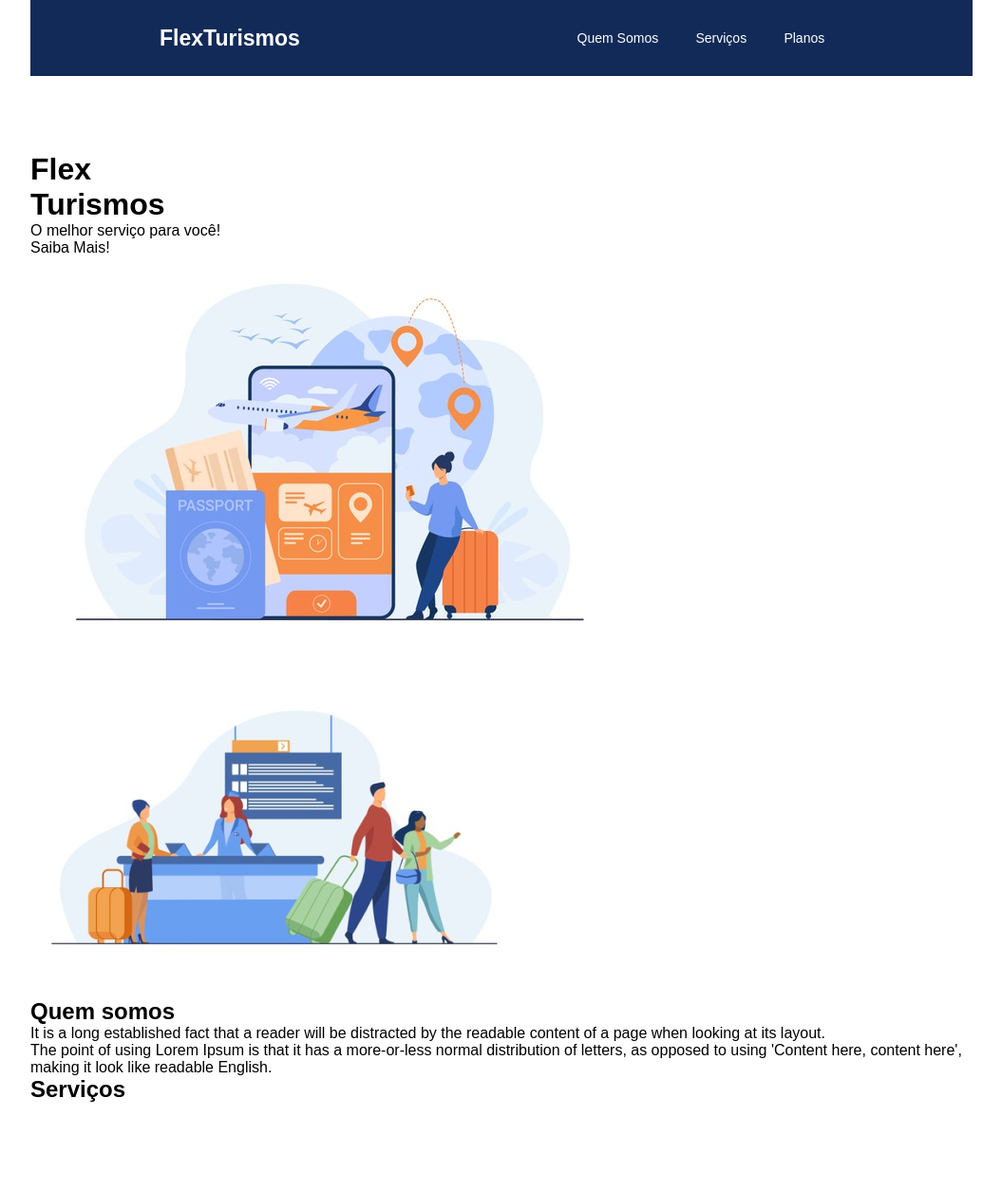
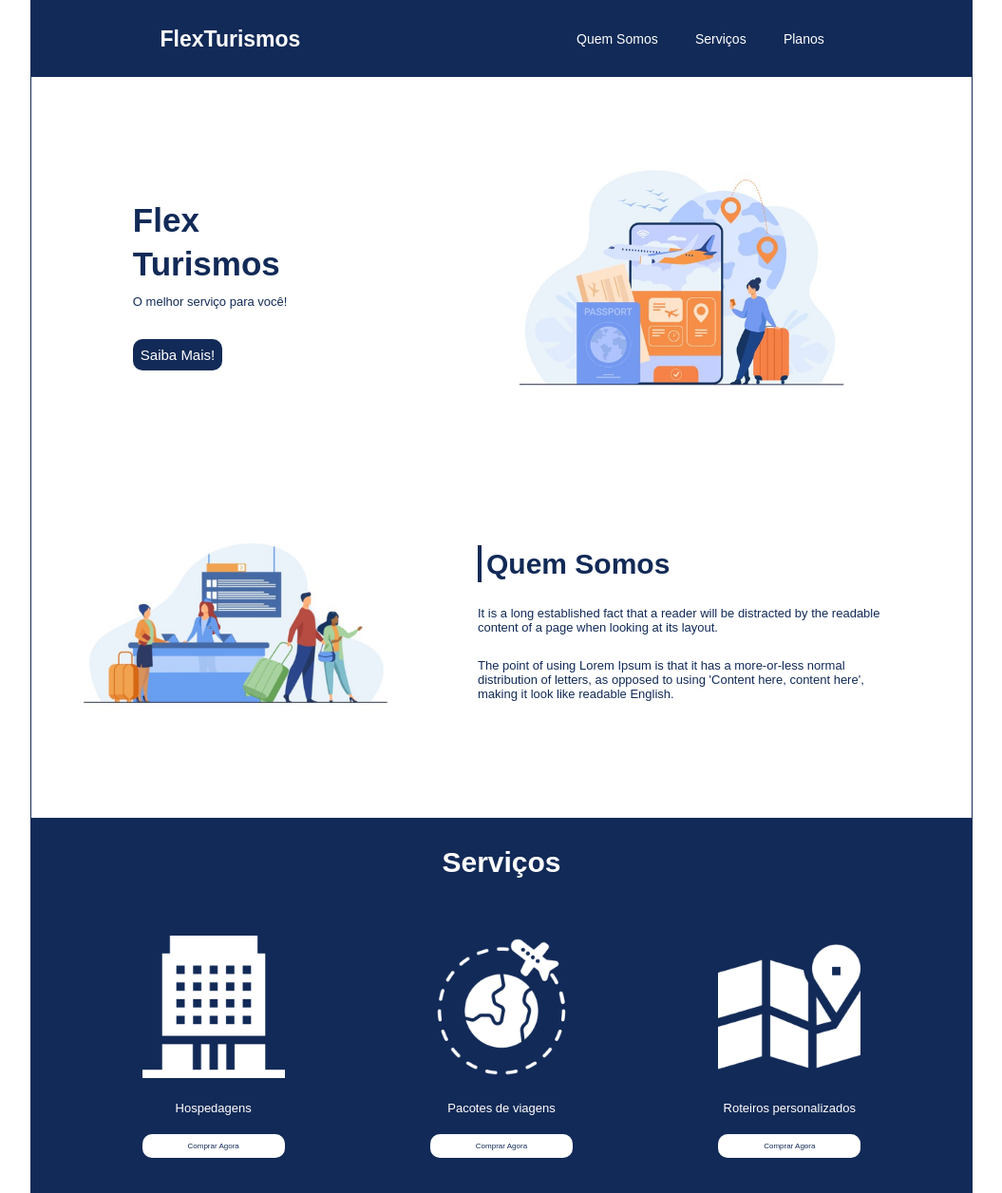
Before and after one commit to EvertondosSantos/Flexbox-DIO, a plain HTML site: page index.html in a window 1280 px wide. Shown: the top 1256 px of the page at 95% size, without its empty margins (112-1167 px from the left). Drawn offline with Linux system fonts and the light colour scheme.

Commit message:
commit 5 QuemSomos e Servicos com CSS

```diff
--- a/index.html
+++ b/index.html
@@ -16,57 +16,57 @@
         </ul>
     </header>
 
-    <div>
-        <div>
+    <div class="container turismoImagem">
+        <div class="flexTurismos">
             <h1>Flex <br>Turismos</h1>
             <p>O melhor serviço para você!</p>
             <a href="">Saiba Mais!</a>
         </div>
 
         <div>
-            <div><img src="./images/0-main.png" alt="banner de apresentação"></div>
+            <img src="./images/0-main.png" alt="banner de apresentação">
         </div>
     </div>
 
-    <div>
+    <div class="container quemSomos">
         <div>
             <img src="./images/1-quem-somos.png" alt="balcão de atendimento">
         </div>
 
         <div>
-            <h2>Quem somos</h2>
+            <h2>Quem Somos</h2>
             <p>It is a long established fact that a reader will be distracted by the readable content of a page when looking at its layout. </p>
             <p>The point of using Lorem Ipsum is that it has a more-or-less normal distribution of letters, as opposed to using 'Content here, content here', making it look like readable English.</p>
         </div>
     </div>
 
-    <div>
+    <div class="container servicosPai">
         <div>
             <h2>Serviços</h2>
         </div>
 
-        <div>
-            <div>
+        <div class="container servicosTipos">
+            <div class="modelo">
                 <div><img src="./images/icon-2.png" alt="hospedagens"></div>
                 <p>Hospedagens</p>
-                <a href="#">Comprar Agora</a>
+                <a href="#" class="botaoBranco">Comprar Agora</a>
             </div>
 
-            <div>
+            <div class="modelo">
                <div><img src="./images/icon-1.png" alt="pacote de viagens"></div>
                <p>Pacotes de viagens</p>
-               <a href="#">Comprar Agora</a>
+               <a href="#" class="botaoBranco">Comprar Agora</a>
             </div>
 
-            <div>
+            <div class="modelo">
                 <div><img src="./images/icon-3.png" alt="roteiros personalizados"></div>
                 <p>Roteiros personalizados</p>
-                <a href="#">Comprar Agora</a>
+                <a href="#" class="botaoBranco">Comprar Agora</a>
             </div>
 
         </div>
     </div>
-
+<!-- ESTÁ OK ATÉ AQUI -->
     <div>
 
         <div>
--- a/style.css
+++ b/style.css
@@ -1,11 +1,14 @@
 *{
     max-width: 992px;
     padding:0;
-    margin: 0;
-    box-sizing: border-box; /* Cada elemento ficara dentro de seu espaço */
+    margin: auto;
+    /* box-sizing: border-box; Cada elemento ficara dentro de seu espaço */
     color:	#000000;
     font-family: 'Oswald', sans-serif;
-    margin: auto;
+}
+
+body{
+    border: 1px solid #122A57;
 }
 
 ul{
@@ -14,10 +17,14 @@ ul{
 
 a{
     text-decoration: none;
+    margin: 0;
 }
 
 .container{
     display: flex;
+}
+h2{
+    font-size: 30px;
 }
 
 
@@ -41,3 +48,96 @@ header ul li a{
     width: 300px;
     justify-content: space-between;
 }
+
+/* Criar um container para a parte do flexTurismos com o texto e a imagem */
+.turismoImagem{
+    align-items: center;
+}
+
+.flexTurismos{
+    display: block;
+}
+.flexTurismos h1{
+    font-size: 35px;
+    color: #122A57;
+    line-height: 1.3;
+    margin-bottom: 10px;
+}
+.flexTurismos p{
+    color: #122A57;
+    margin-bottom: 40px;
+    font-size: 13px;
+}
+.flexTurismos a{
+    color: white;
+    background-color: #122A57;
+    font-size: 15px;
+    border-radius: 10px;
+    padding: 8px;
+}
+
+.turismoImagem div img{
+    width: 400px;
+}
+/* Quem Somos */
+.quemSomos{
+    margin-top: 50px;
+    height: 350px;
+    margin-bottom: 30px;
+}
+.quemSomos img{
+    width: 350px;
+}
+
+.quemSomos h2{
+    border-left: 4px solid #122A57;
+    padding-left: 5px;
+    color: #122A57;
+    line-height: 1.3;
+    margin-bottom: 20px;
+}
+.quemSomos p {
+    font-size: 13px;
+    color: #122A57;
+    margin-top: 25px;
+    max-width: 450px;
+    margin-right: 30px;
+}
+
+/* Serviços */
+/* Como alinhar essas coisas a esquerda??? */
+.servicosPai{
+    background-color: #122A57;
+    flex-direction: column;
+    padding: 30px;
+}
+.servicosPai h2{
+    color: white;
+    margin-bottom: 50px;
+}
+.servicosTipos{
+    margin: 10px;
+}
+.modelo{
+    display: flex;
+    flex-direction: column;
+}
+.modelo img{
+    width: 150px;
+    margin-bottom: 20px;
+}
+.modelo p{
+    color: white;
+    font-size: 13px;
+    margin-bottom: 20px;
+}
+.botaoBranco{
+    color: #122A57;
+    background-color:white;
+    font-size: 8px;
+    border-radius: 10px;
+    padding: 8px;
+    text-align: center;
+}
+
+/* PLANOS */
```
